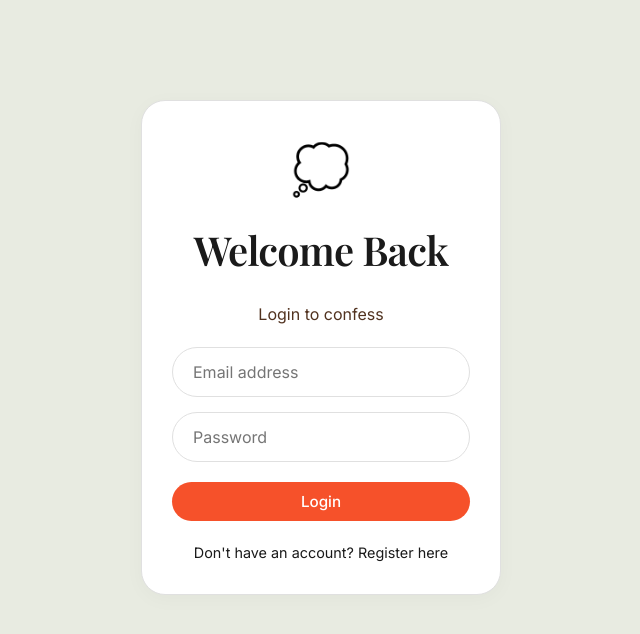
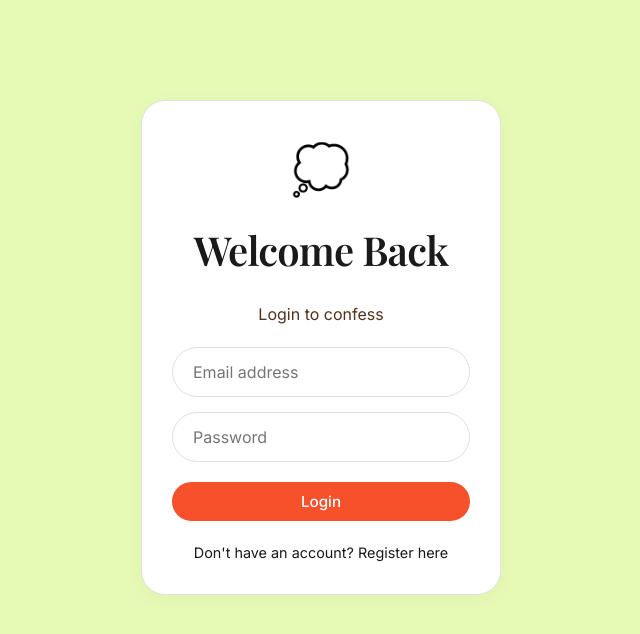
Before and after one commit to aly-osha/ConfessionWall, a React (Vite) app in the folder frontend/: page /login in a window 1280 px wide. Shown: the top 634 px of the page, without its empty margins (319-959 px from the left). Built offline with nearby package versions, Linux system fonts and the light colour scheme.

Commit message:
added new featuers

```diff
--- a/frontend/src/index.css
+++ b/frontend/src/index.css
@@ -2,7 +2,7 @@
 
 :root {
   /* Colorful Pastel Theme */
-  --bg-color: #E8EBE1; /* Soft, pleasant light sage/beige */
+  --bg-color: #e5fab4; /* Soft, pleasant light sage/beige */
   --bg-surface: #FFFFFF; /* White */
   --bg-surface-hover: #F2F2F2;
 
```
